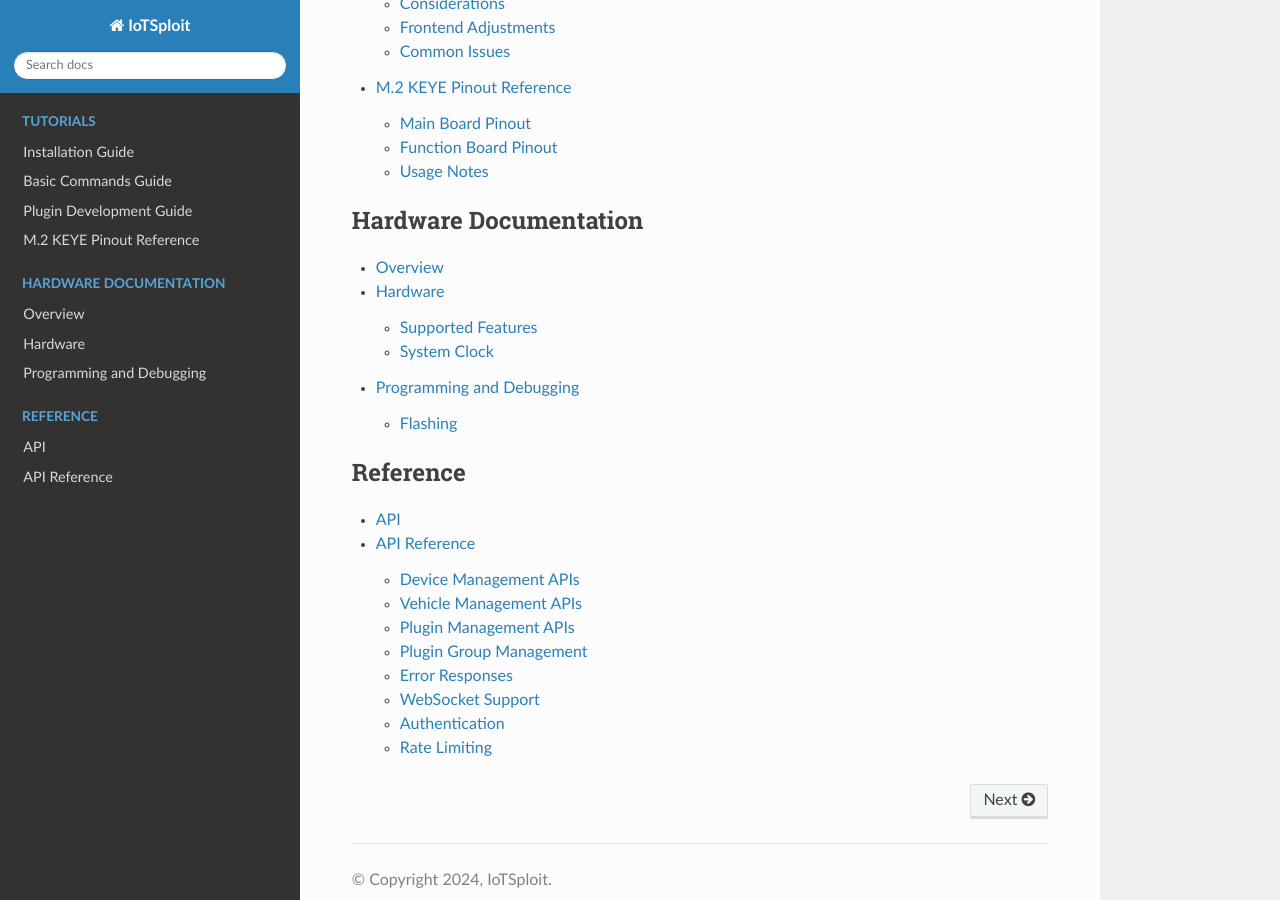
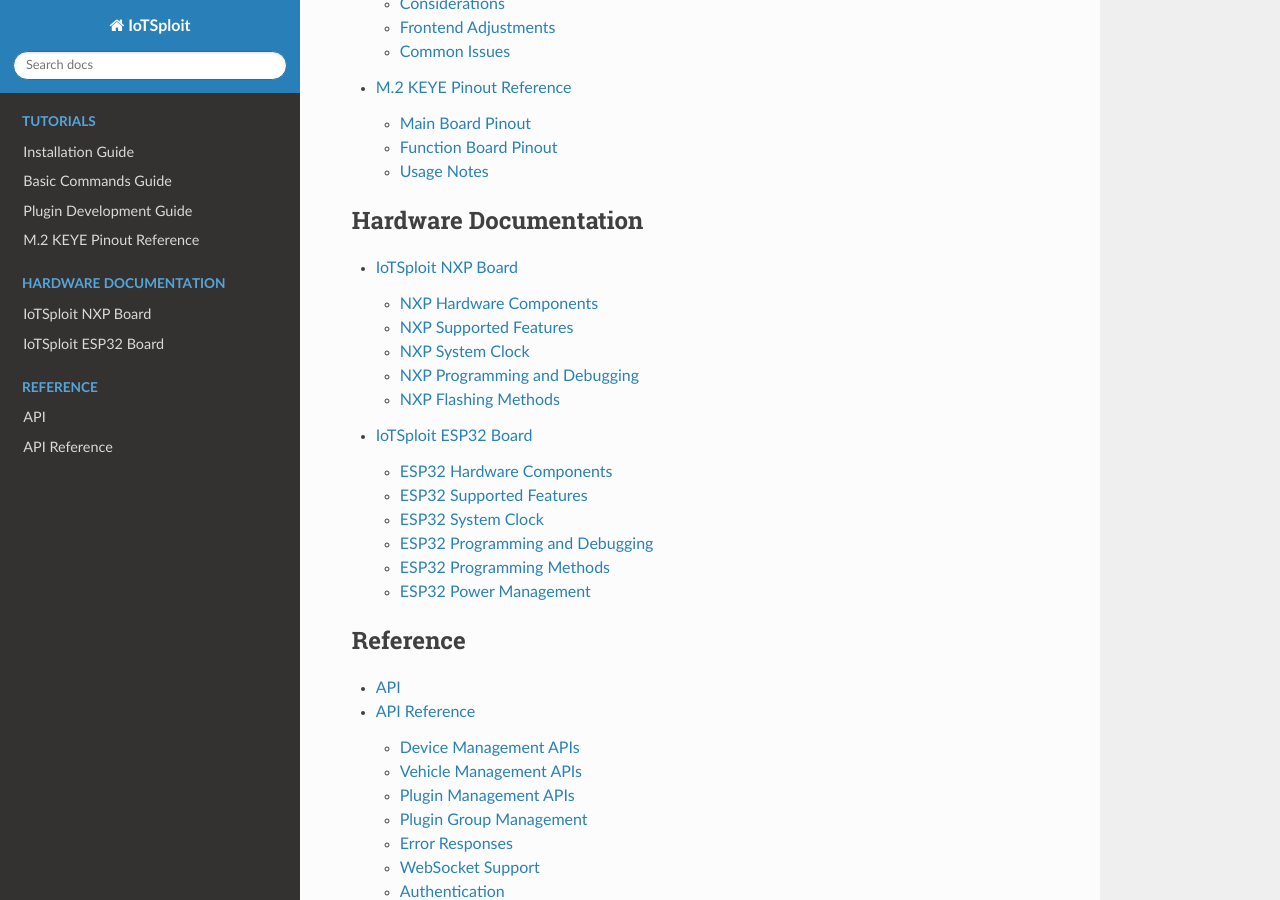
Before and after one commit to TKXB/iotsploit-tutorial, a Sphinx documentation site: the page built from docs/source/index.rst, in a window 1280 px wide and 900 px high, scrolled down 3002 px. Built offline with Sphinx 7.4.7 and the Read the Docs theme 3.1.0, drawn with Linux system fonts in a browser that asks for light colours; pages that are not in the unit, such as notebooks, are missing from menus; part of the change alters nothing that is shown.

Commit message:
docs: Add IoTSploit ESP32 development board documentation

```diff
--- a/docs/source/index.rst
+++ b/docs/source/index.rst
@@ -85,6 +85,7 @@ Contents
    :caption: Hardware Documentation
 
    tutorials/iotsploit-nxp
+   tutorials/iotsploit-esp32
 
 .. toctree::
    :maxdepth: 2
--- /dev/null
+++ b/docs/source/tutorials/iotsploit-esp32.rst
@@ -0,0 +1,132 @@
+IoTSploit ESP32 Board
+==================
+
+.. figure:: ../../images/iotsploit_esp32.png
+   :width: 800px
+   :align: center
+   :alt: IoTSploit ESP32 Development Board
+
+   IoTSploit ESP32 Development Board
+
+The IoTSploit ESP32 development board features an ESP32-S3-WROOM-1 module as its core,
+complemented by extensive networking capabilities and robust power management. Here are the
+key features of the IoTSploit ESP32 board:
+
+* ESP32-S3-WROOM-1 module
+    * Dual-core ESP32-S3 microcontroller
+    * Built-in Wi-Fi and Bluetooth 5 (LE) connectivity
+    * Rich set of peripherals
+* Ethernet connectivity with W5500 controller
+* USB Type-C connector with USB 2.0 support
+* CP2102N USB-to-UART bridge for programming and debugging
+* Multiple power management features:
+    * TC1264-3.3V voltage regulator
+    * USB power protection (SP0503BAHT)
+    * Multiple power filtering options
+* Debugging and programming:
+    * Dedicated RESET and BOOT buttons
+    * USB programming interface
+    * Multiple debug test points
+* Status indicators:
+    * RGB LED indicators (SK6812)
+    * Power and status LEDs
+    * Programmable indicator LEDs
+
+ESP32 Hardware Components
+----------------------
+
+The IoTSploit ESP32 board provides the following hardware components:
+
+* ESP32-S3-WROOM-1 Module
+    * Dual-core ESP32-S3 processor
+    * 25MHz crystal oscillator for precise timing
+    * Integrated Wi-Fi and Bluetooth
+    * Multiple GPIO pins for expansion
+
+* Networking
+    * W5500 Ethernet controller
+    * 25MHz Ethernet crystal (ECS-2033-250-BN)
+    * Integrated TCP/IP stack
+    * High-speed SPI interface
+
+* USB Interface
+    * USB Type-C connector with USB 2.0 support
+    * CP2102N USB-to-UART bridge
+    * ESD protection (SP0503BAHT)
+    * USB power management
+
+* Power Management
+    * TC1264-3.3V voltage regulator
+    * Multiple power filtering capacitors
+    * Power protection diodes (1N5819HW)
+    * Precision voltage dividers
+
+* Visual Feedback
+    * Programmable RGB LEDs (SK6812)
+    * Status indicator LEDs
+    * Power indicator LED
+
+ESP32 Supported Features
+---------------------
+
++-----------+------------+-------------------------------------+
+| Interface | Controller | Driver/Component                    |
++===========+============+=====================================+
+| Wi-Fi     | on-chip    | 802.11 b/g/n                        |
++-----------+------------+-------------------------------------+
+| Bluetooth | on-chip    | BLE 5.0                             |
++-----------+------------+-------------------------------------+
+| UART      | on-chip    | CP2102N bridge                      |
++-----------+------------+-------------------------------------+
+| GPIO      | on-chip    | gpio                                |
++-----------+------------+-------------------------------------+
+| USB       | CP2102N    | USB-UART bridge                     |
++-----------+------------+-------------------------------------+
+| Ethernet  | W5500      | 10/100 Ethernet                     |
++-----------+------------+-------------------------------------+
+| SPI       | on-chip    | Multiple peripherals                |
++-----------+------------+-------------------------------------+
+| I2C       | on-chip    | Sensor interface                    |
++-----------+------------+-------------------------------------+
+
+ESP32 System Clock
+---------------
+
+The IoTSploit ESP32 board uses a 25MHz crystal oscillator for the main system clock,
+with an additional dedicated 25MHz crystal for the Ethernet controller.
+
+ESP32 Programming and Debugging
+---------------------------
+
+The board features multiple programming and debugging interfaces:
+
+* USB-to-UART bridge (CP2102N) for programming and debugging
+* Dedicated BOOT and RESET buttons for easy programming mode entry
+* Multiple debug test points for external access
+
+ESP32 Programming Methods
+---------------------
+
+The board can be programmed through:
+
+* USB interface using the CP2102N bridge
+* External programming interface via debug headers
+* OTA (Over-The-Air) updates via Wi-Fi
+
+.. note::
+   The board includes dedicated BOOT and RESET buttons for easy programming mode access,
+   and multiple test points for debugging and development.
+
+ESP32 Power Management
+------------------
+
+The board features a robust power management system:
+
+* TC1264-3.3V regulator for stable power supply
+* Multiple filtering capacitors for clean power
+* USB power protection circuitry
+* Power indicator LEDs for status monitoring
+
+.. warning::
+   When using external power sources, ensure they do not exceed the maximum voltage
+   ratings of the onboard components.
--- a/docs/source/tutorials/iotsploit-nxp.rst
+++ b/docs/source/tutorials/iotsploit-nxp.rst
@@ -1,12 +1,12 @@
-Overview
-********
+IoTSploit NXP Board
+==================
 
 .. figure:: ../../images/iotsploit_nxp.png
    :width: 800px
    :align: center
    :alt: IoTSploit Development Board
 
-   IoTSploit Development Board
+   IoTSploit NXP Development Board
 
 The IoTSploit development board features an NXP LPC4330FBD144 dual-core microcontroller
 with extensive connectivity support and configurations. Here are the key features of the
@@ -29,8 +29,8 @@ IoTSploit board:
     * Multiple LED indicators
     * Power status LEDs
 
-Hardware
-********
+NXP Hardware Components
+--------------------
 
 The IoTSploit board provides the following hardware components:
 
@@ -55,8 +55,8 @@ The IoTSploit board provides the following hardware components:
     * VBUS sensing and power management
     * USB power protection circuit
 
-Supported Features
-=================
+NXP Supported Features
+-------------------
 
 +-----------+------------+-------------------------------------+
 | Interface | Controller | Driver/Component                    |
@@ -76,19 +76,19 @@ Supported Features
 | SPI Flash | on-chip    | flash memory                        |
 +-----------+------------+-------------------------------------+
 
-System Clock
-===========
+NXP System Clock
+-------------
 
 The IoTSploit board is configured to use the 25MHz external oscillator
 with additional MCU_XTAL for precise timing operations.
 
-Programming and Debugging
-***********************
+NXP Programming and Debugging
+--------------------------
 
 The IoTSploit board includes both DFU and SPIFI programming interfaces.
 
-Flashing
-========
+NXP Flashing Methods
+-----------------
 
 The board can be flashed through:
 
```
Also changed, not shown: docs/images/iotsploit_esp32.png (added).
